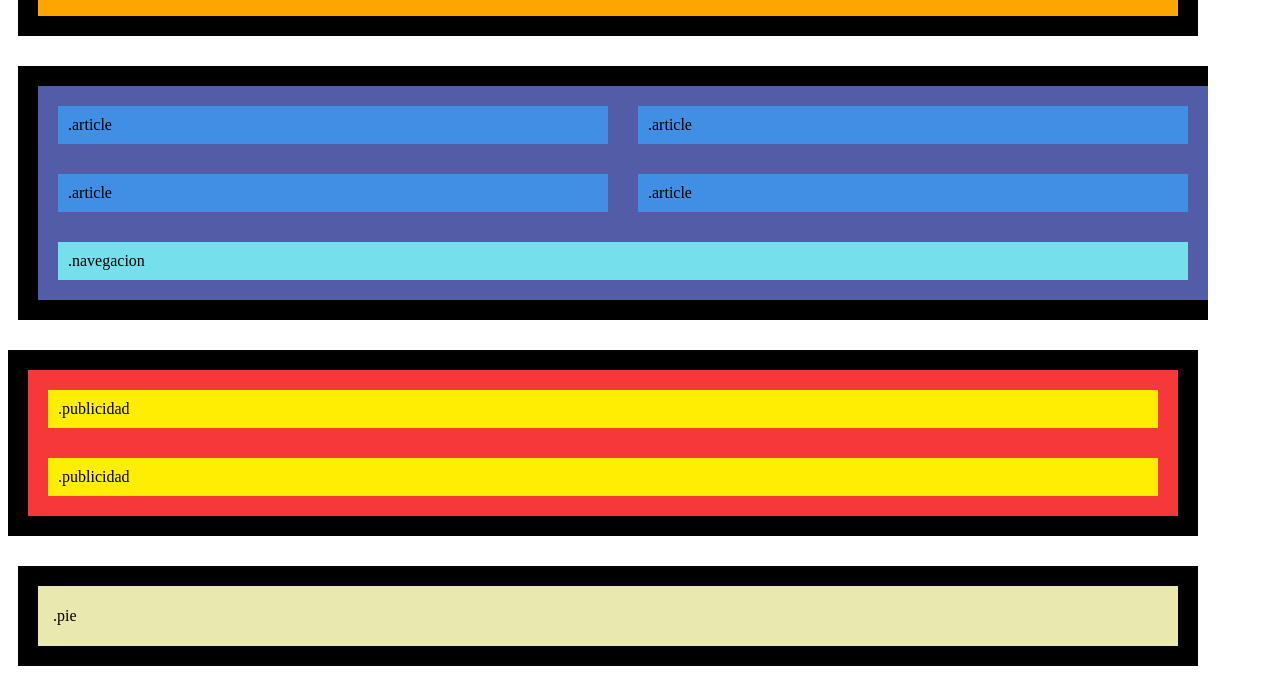
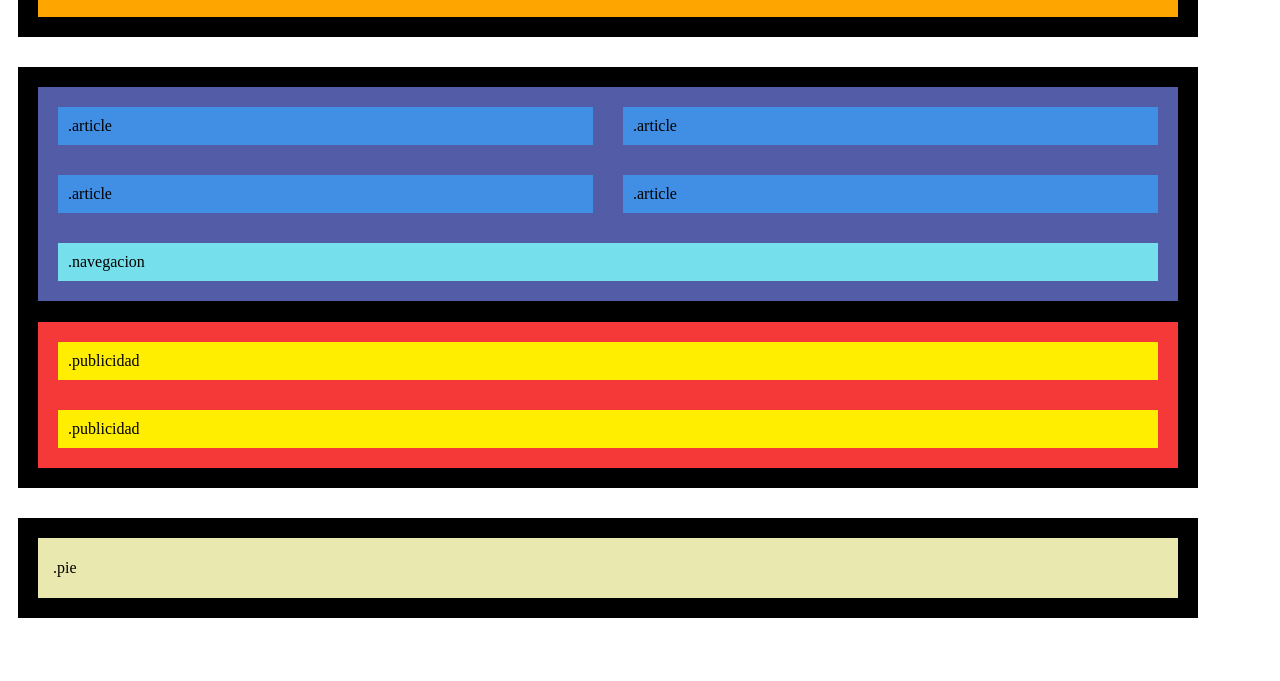
Before and after one commit to danilly7/layout-html-css, a plain HTML site: page index.html in a window 1280 px wide. Shown: the part 350-1031 px from the top of the page. After the commit the page ends 983 px from the top, so only its background shows below. Drawn offline with Linux system fonts and the light colour scheme.

Commit message:
Exercici 2 acabat

```diff
--- a/estilos.css
+++ b/estilos.css
@@ -104,6 +104,8 @@ body {
         flex-direction: column;
         justify-content: center;
         align-content: center;
+
+        border-bottom: 1px solid black;
     }
 
     #button-logo,
@@ -121,6 +123,22 @@ body {
         grid-template-rows: auto auto;
     }
 
+    #box-3 {
+        border: 20px solid black;
 
+        border-bottom: 1px solid black;
+        margin: 15px 10px 0 10px;
+    }
+
+    #box-4 {
+        display: flex;
+        flex-direction: column;
+        justify-content: start;
+        align-content: center;
+        border: 20px solid black;
+
+        border-top: 20px solid black;
+        margin: 0 10px 15px 10px;
+    }
 
 }
```
